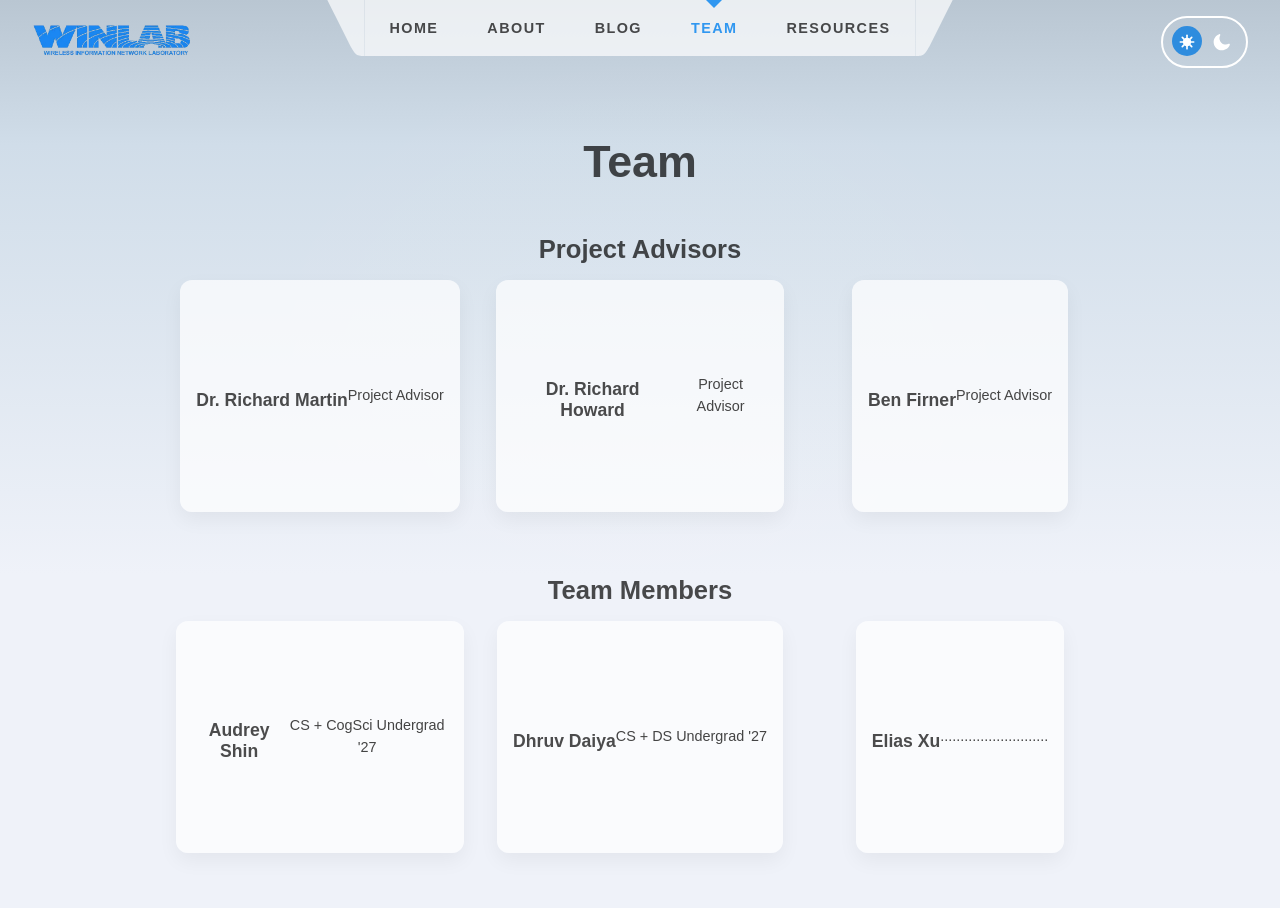
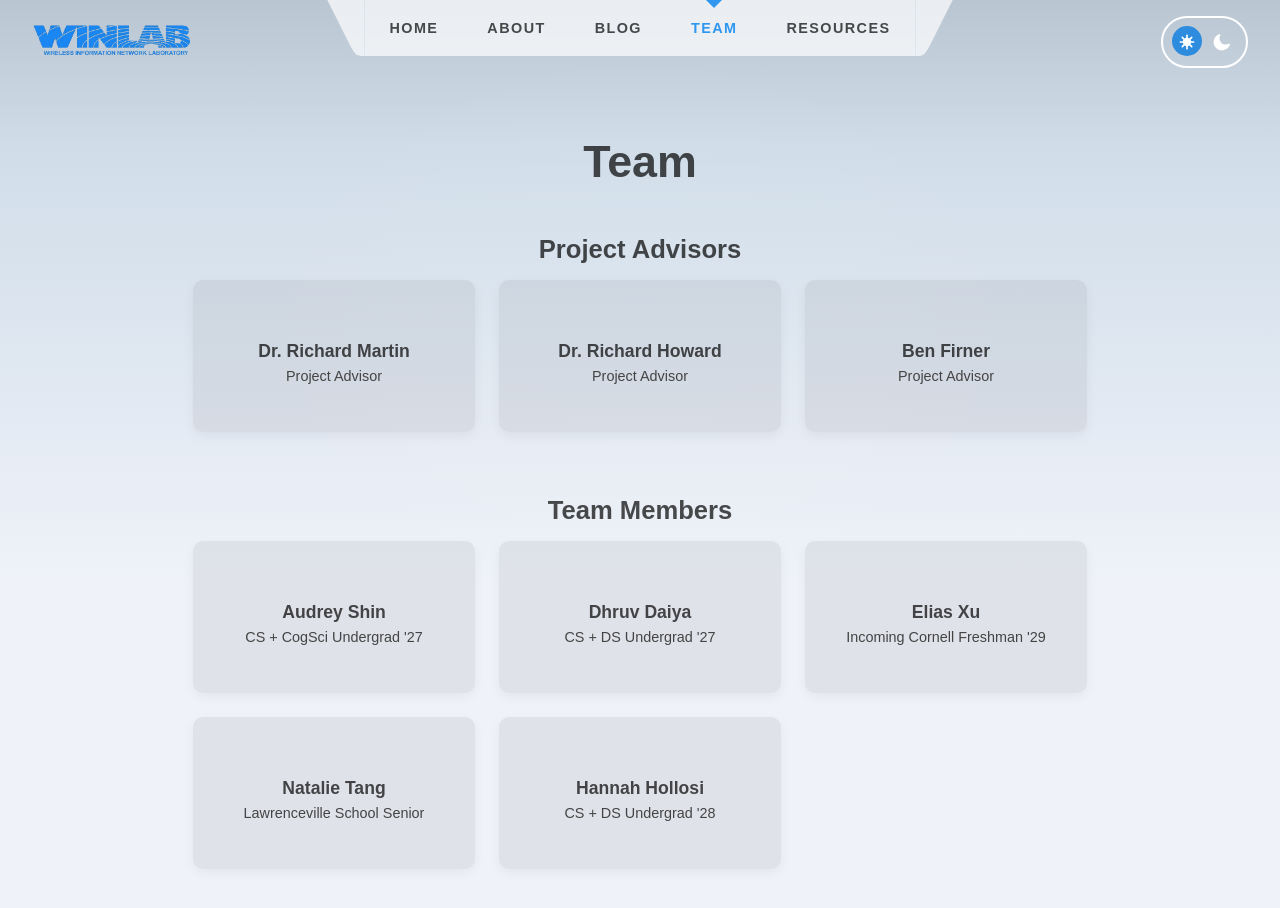
Before and after one commit to ajs787/ai-website, a SvelteKit app: page /team in a window 1280 px wide. Shown: the top 908 px of the page. Built offline with nearby package versions, Linux system fonts and the light colour scheme.

Commit message:
finally fixed team page

```diff
--- a/src/routes/blog/+page.svelte
+++ b/src/routes/blog/+page.svelte
@@ -135,6 +135,7 @@
 	</h2>
 	<p>
 		We worked on cropping the data to remove the empty space around the ants, which will help with the machine learning.
+		We updated the annotation tool to create visualizations using saliency maps.
 	</p>
 	<div class="slides-container">
 		<iframe src="https://docs.google.com/presentation/d/e/2PACX-1vQHRmSRNG7ndaAtSqBkoqBOMjM2F4pTbp0WK50HgfU2jWseUddYnqpLDC714a4pigDh9WUUo9pNxhda/pubembed?start=false&loop=false&delayms=3000"
--- a/src/routes/team/+page.svelte
+++ b/src/routes/team/+page.svelte
@@ -23,17 +23,27 @@
     {
       name: 'Audrey Shin',
       title: 'CS + CogSci Undergrad \'27',
-      //img: '/images/audrey-shin.jpg'
+      //img: '/images/audrey.jpg'
     },
     {
       name: 'Dhruv Daiya',
       title: 'CS + DS Undergrad \'27',
-      //img: '/images/dhruv-daiya.jpg'
+      //img: '/images/dhruv.jpg'
     },
     {
       name: 'Elias Xu',
-      title: '...........................',
-      //img: '/images/elias-xu.jpg'
+      title: 'Incoming Cornell Freshman \'29',
+      //img: '/images/elias.jpg'
+    },
+    {
+      name: 'Natalie Tang',
+      title: 'Lawrenceville School Senior',
+      //img: '/images/natalie.jpg'
+    },
+    {
+      name: 'Hannah Hollosi',
+      title: 'CS + DS Undergrad \'28',
+      //img: '/images/hannah.jpg'
     }
   ];
 </script>
@@ -50,7 +60,6 @@
   <div class="grid">
     {#each advisors as person}
       <div class="card">
-        <!--<img src={person.img} alt={person.name} />-->
         <h3>{person.name}</h3>
         <p>{person.title}</p>
       </div>
@@ -61,7 +70,6 @@
   <div class="grid">
     {#each team as person}
       <div class="card">
-        <!--<img src={person.img} alt={person.name} />-->
         <h3>{person.name}</h3>
         <p>{person.title}</p>
       </div>
@@ -95,35 +103,58 @@
   }
 
   .grid {
-	display: grid;
-	grid-template-columns: repeat(3, 1fr); /* exactly 3 columns */
-	gap: 2rem;
-	margin-bottom: 4rem;
-	justify-items: center;
+    display: grid;
+    grid-template-columns: repeat(3, 1fr);
+    gap: 1.5rem;
+    margin-bottom: 4rem;
+    justify-items: center;
+  }
+
+  @media (max-width: 768px) {
+  .grid {
+    grid-template-columns: repeat(3, 2fr);
+  }
 }
 
+  @media (max-width: 500px) {
+    .grid {
+      grid-template-columns: 2fr;
+    }
+  }
+
   .card {
-	display: flex;
-  	justify-content: flex-start;
-  	align-items: center;
+    display: flex;
+    flex-direction: column;
+    justify-content: center;
+    align-items: center;
 
-    background: rgba(255, 255, 255, 0.7);
-    border-radius: 12px;
+    width: 250px;
+    height: 120px;
+
+    background: rgba(93, 94, 101, 0.1);
+    border-radius: 10px;
     padding: 1rem;
-    box-shadow: 0 8px 20px rgba(0, 0, 0, 0.05);
-    transition: transform 0.3s ease, box-shadow 0.3s ease;
+    box-shadow: 0 4px 12px rgba(0, 0, 0, 0.05);
+    transition: transform 0.2s ease, box-shadow 0.2s ease;
+    text-align: center;
 
-	height: 200px;
+    /* Prevent shrinkage on short text */
+    flex-shrink: 0;
+  }
+
+  .card:hover {
+    transform: translateY(-4px);
+    box-shadow: 0 6px 15px rgba(0, 0, 0, 0.08);
   }
 
   [data-theme='dark'] .card {
     background: rgba(255, 255, 255, 0.05);
-    box-shadow: 0 8px 20px rgba(255, 255, 255, 0.05);
+    box-shadow: 0 4px 12px rgba(255, 255, 255, 0.05);
   }
 
   .card:hover {
-    transform: translateY(-5px);
-    box-shadow: 0 12px 25px rgba(0, 0, 0, 0.1);
+    transform: translateY(-4px);
+    box-shadow: 0 6px 15px rgba(0, 0, 0, 0.08);
   }
 
   img {
@@ -138,7 +169,7 @@
   h3 {
     font-size: 1.1rem;
     font-weight: 600;
-    margin: 0.5rem 0 0;
+    margin-bottom: 0.25rem;
     color: var(--heading-color);
   }
 
```
